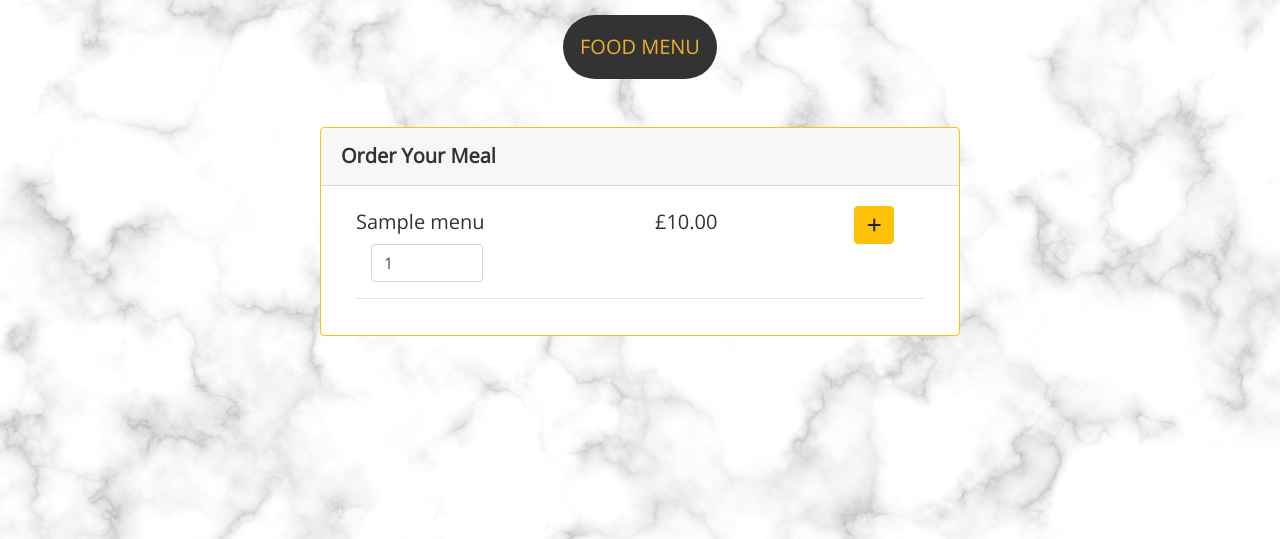
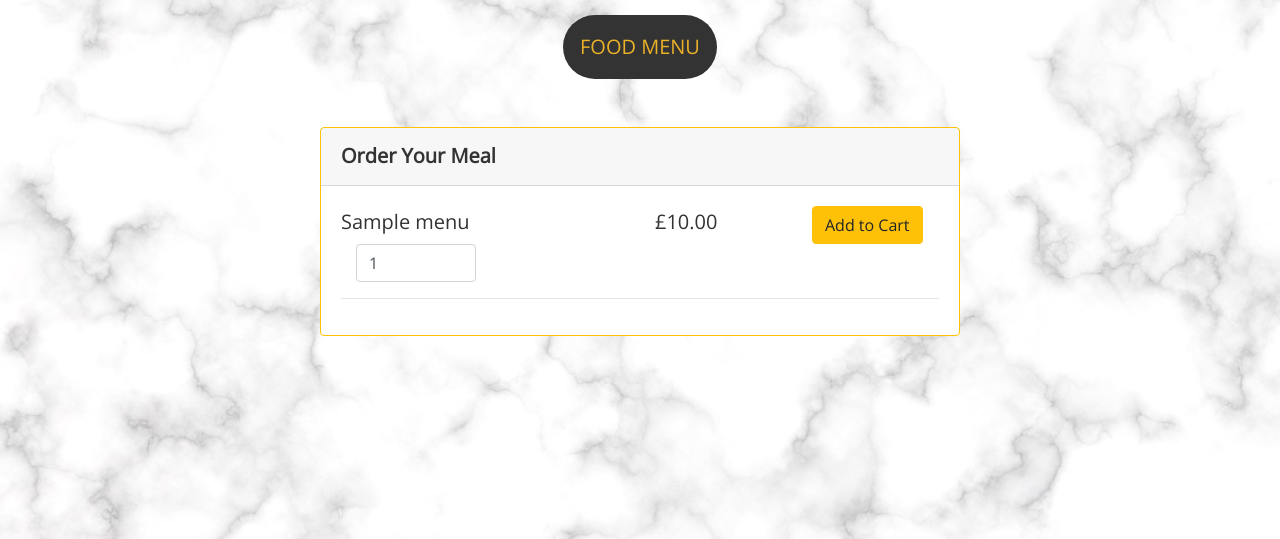
Before and after one commit to Dorcas-Amoo/ms4-project-arikefoods, a Django app: page /food_menu/menu_order/ in a window 1280 px wide. Shown: the part 125-664 px from the top of the page. Run offline with Django 3.2, Linux system fonts and the light colour scheme; tables that the repository leaves empty hold one stand-in row (values such as "Sample post"); some libraries are stand-ins or nearby versions.

Commit message:
Expanded menu_order

```diff
--- a/menu/templates/menu/menu_order.html
+++ b/menu/templates/menu/menu_order.html
@@ -22,25 +22,26 @@
         <strong>Order Your Meal</strong>
     </div>
     <div class="card-body">
-        <form class="col-12" method="POST" action="">
+
+        <form class="form" method="POST" action="">
             {% csrf_token %}
             {% for menu in menus %}
                 <div class="row">
                     <div class="col-6" id="{{ menu.id }}">
                         {{ menu.name }}
                     </div>
-                    <div class="col-4">
+                    <div class="col-3">
                        £{{ menu.price }}
                     </div>
-                    <div class="col-2">
-                        <button class="btn btn-warning" type="submit"><i class="fas fa-plus"></i></button>
+                    <div class="col-3">
+                        <input class="btn btn-warning" type="submit" value="Add to Cart">
                     </div>
                 </div>
-
                 <div class="col-3 col-sm-2 col-md-4 col-lg-3 col-xl-3">
                     <input class="form-control qty_input" type="number" name="quantity" value="1" min="1" max="100" data-item_id="{{ menu.id }}" id="id_qty_{{ menu.id }}">
                 </div>
                 <hr>
+                <input type="hidden" name="redirect_url" value="{{ request.path }}">
             {% endfor %}
         </form>
     </div>
```
